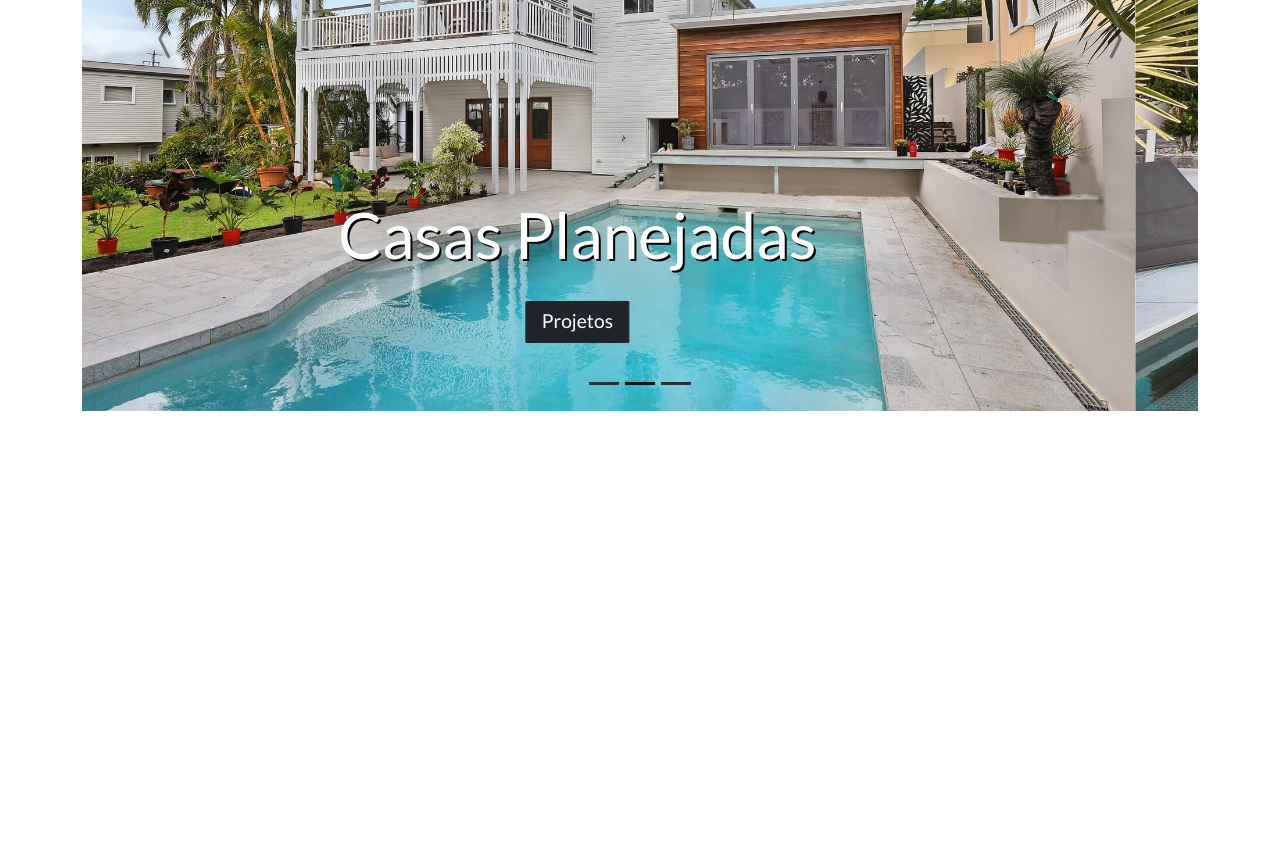
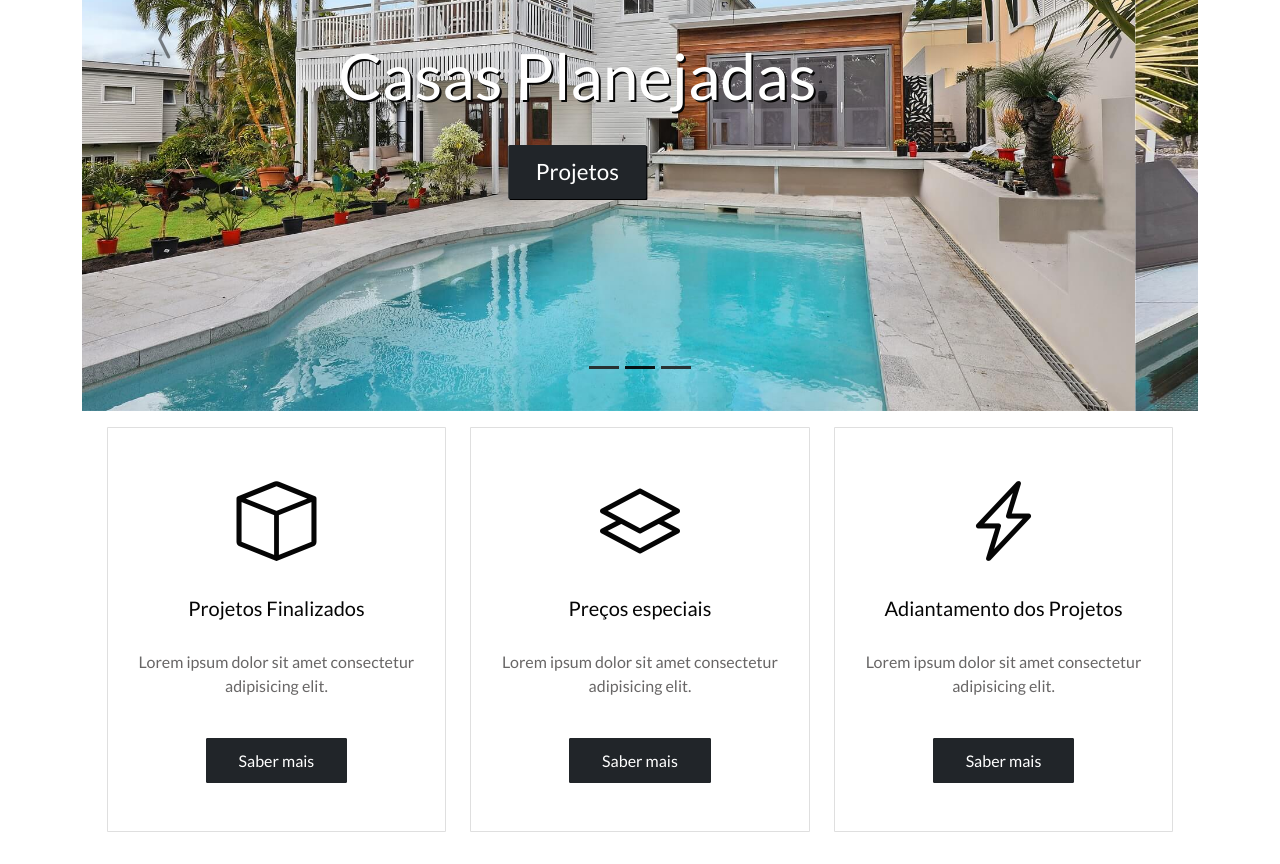
Before and after one commit to horakhy/bootstrap_play, a plain HTML site: page index.html in a window 1280 px wide. Shown: the part 461-1325 px from the top of the page. Before the commit the page ends 888 px from the top, so only its background shows below. Drawn offline with nearby package versions, Linux system fonts and the light colour scheme.

Commit message:
Banners implemented

```diff
--- a/css/styles.css
+++ b/css/styles.css
@@ -66,7 +66,7 @@
 }
 
 #slider .carousel-caption h5 {
-  font-size: 2.5em;
+  font-size: 2em;
   text-shadow: #050505 1px 1px;
 }
 
@@ -76,6 +76,7 @@
 
 #slider .btn {
   padding: 0.3em 0.8em;
+  box-shadow: 1px 1px black;
   font-size: 1.2em;
   margin-top: 1em;
 }
@@ -97,15 +98,41 @@
 
 @media (min-width: 768px) {
   /*Media Query for the images*/
-  slider .carousel-caption {
-    bottom: 15em;
+  #slider .carousel-caption {
+    bottom: 12em;
   }
   #slider .carousel-caption h5 {
     font-size: 4em;
     text-shadow: #050505 2px 2px;
   }
   #slider .btn {
-    padding: 0.3em 0.8em;
-    font-size: 1.2em;
+    padding: 0.4em 1.2em;
+    font-size: 1.4em;
+  }
+  .carousel-indicators {
+    bottom: 1em;
   }
 }
+
+/* MINI-BANNERS*/
+
+#mini-banners {
+  margin-bottom: 2em;
+}
+
+#mini-banners .card {
+  padding: 2em 0.6em;
+  border-radius: 1px;
+}
+
+#mini-banners i {
+  font-size: 5em;
+}
+
+#mini-banners .card-title {
+  margin-bottom: 1.5em;
+}
+#mini-banners .btn {
+  margin-top: 1.5em;
+  padding: 0.6em 2em;
+}
--- a/index.html
+++ b/index.html
@@ -110,6 +110,46 @@
 		</div>
 	</div>
 	<!-- BANNERS-->
+	<div class="col-12 col-md-10 offset-md-1" id="mini-banners">
+		<div class="row">
+			<div class="col-12 col-md-4">
+				<div class="card text-center">
+					<i class="bi bi-box primary-color"></i>
+					<div class="card-body">
+						<h5 class="card-title primary-color">Projetos Finalizados</h5>
+						<p class="card-text secondary-color">
+							Lorem ipsum dolor sit amet consectetur adipisicing elit.
+						</p>
+						<a href="#" class="btn btn-dark">Saber mais</a>
+					</div>
+				</div>
+			</div>
+			<div class="col-12 col-md-4">
+				<div class="card text-center">
+					<i class="bi bi-layers primary-color"></i>
+					<div class="card-body">
+						<h5 class="card-title primary-color">Preços especiais</h5>
+						<p class="card-text secondary-color">
+							Lorem ipsum dolor sit amet consectetur adipisicing elit.
+						</p>
+						<a href="#" class="btn btn-dark">Saber mais</a>
+					</div>
+				</div>
+			</div>
+			<div class="col-12 col-md-4">
+				<div class="card text-center">
+					<i class="bi bi-lightning-charge primary-color"></i>
+					<div class="card-body">
+						<h5 class="card-title primary-color">Adiantamento dos Projetos</h5>
+						<p class="card-text secondary-color">
+							Lorem ipsum dolor sit amet consectetur adipisicing elit.
+						</p>
+						<a href="#" class="btn btn-dark">Saber mais</a>
+					</div>
+				</div>
+			</div>
+		</div>
+	</div>
 
 
 
```
